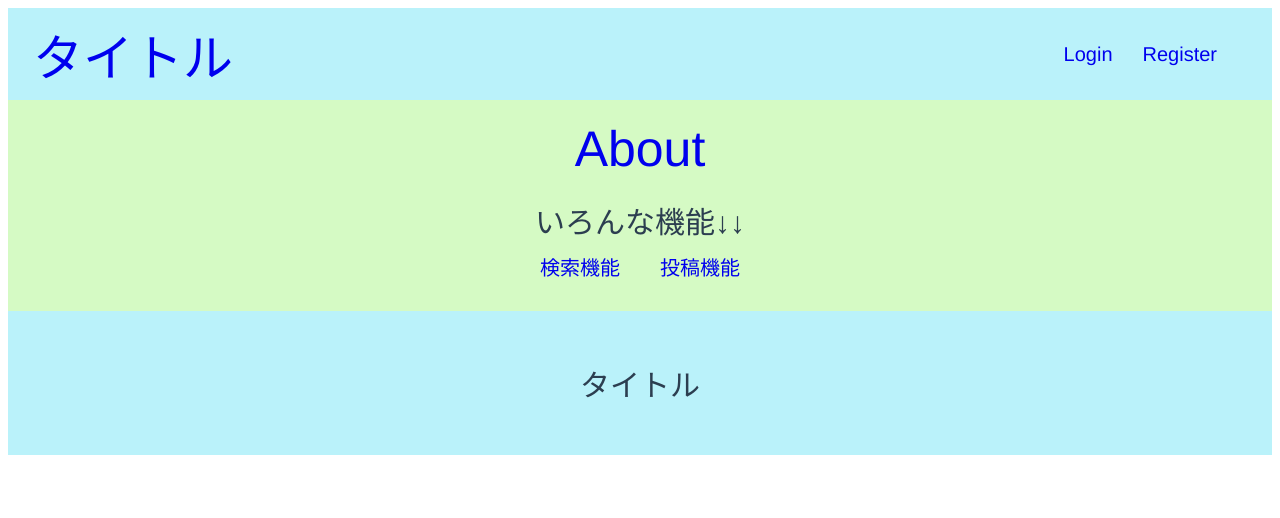
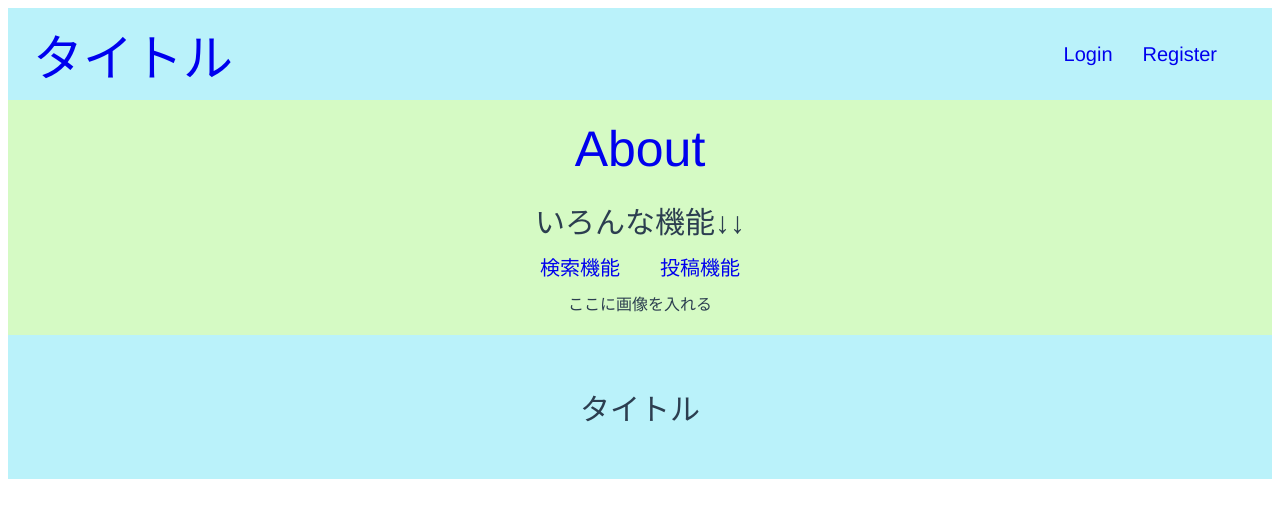
Before and after one commit to webEx15-team9/original-team-app, a Vue app: page / in a window 1280 px wide. Shown: the top 518 px of the page. Built offline with nearby package versions, Linux system fonts and the light colour scheme.

Commit message:
とりあえずブランチだけ

```diff
--- a/src/views/Home.vue
+++ b/src/views/Home.vue
@@ -6,6 +6,7 @@
       <router-link to="/search" class="nav_link_function">検索機能</router-link>
       <router-link to="/post" class="nav_link_function">投稿機能</router-link>
     </div>
+    <div>ここに画像を入れる</div>
   </div>
 </template>
 
```
